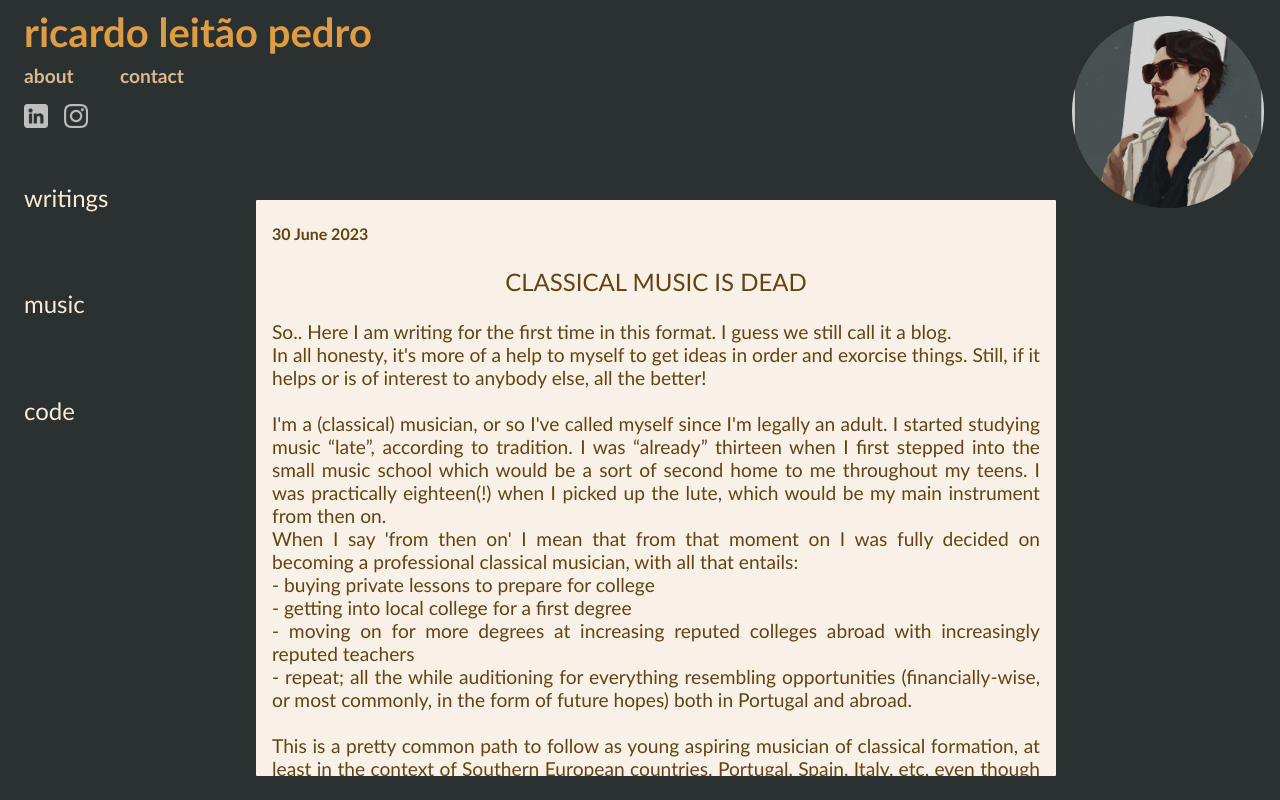
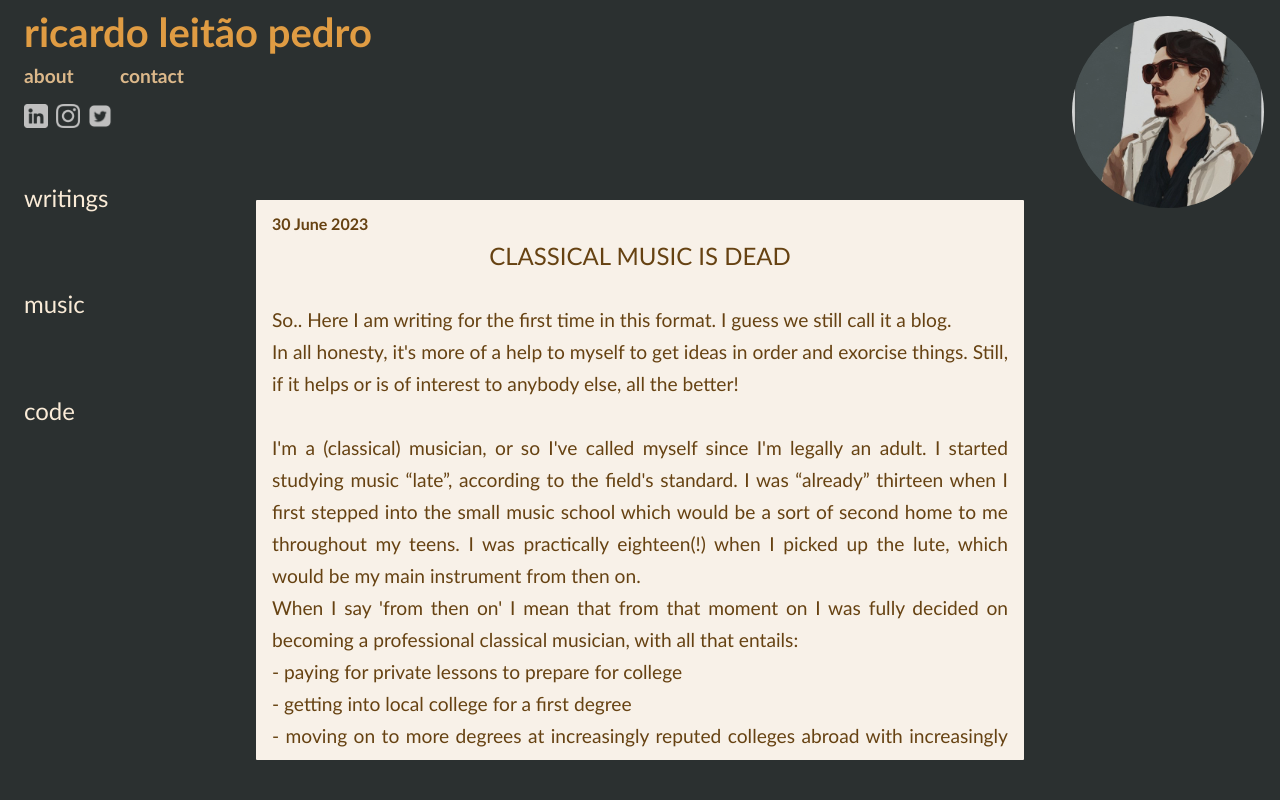
Before and after one commit to RLPedro/homepage, a React (Create React App) app: page /writings in a window 1280 px wide. Built offline with nearby package versions, Linux system fonts and the light colour scheme.

Commit message:
fixed styling, blog post and added twitter icon

```diff
--- a/src/App.css
+++ b/src/App.css
@@ -63,18 +63,21 @@ a {
   display: flex;
   flex-direction: row;
   justify-content: space-between;
-  width: 4rem;
+  /* width: 4rem; */
+  width: 5.5rem;
 }
 
 .app__social-media__linkedin,
-.app__social-media__instagram {
+.app__social-media__instagram,
+.app__social-media__twitter {
   width: 1.5rem;
   filter: invert(75%);
   cursor: pointer;
 }
 
 .app__social-media__linkedin:hover,
-.app__social-media__instagram:hover {
+.app__social-media__instagram:hover,
+.app__social-media__twitter:hover {
   filter: invert(100%);
 }
 
--- a/src/App.js
+++ b/src/App.js
@@ -6,6 +6,7 @@ import Contact from "./components/Contact"
 import Blog from "./components/Blog"
 import instagram from "./components/icons/instagram.png"
 import linkedin from "./components/icons/linkedin.png"
+import twitter from "./components/icons/twitter.png"
 import me from "./components/imgs/me.jpg"
 import './App.css'
 
@@ -22,8 +23,10 @@ const App = () => {
         </div>
 
         <div className="app__social-media">
-          <a href="https://www.linkedin.com/in/ricardoleitaopedro" target="_blank" rel="noreferrer"><img className="app__social-media__linkedin" src={linkedin} alt="linked-in link" /></a>
+          <Link to="https://www.linkedin.com/in/ricardoleitaopedro" target="_blank" rel="noreferrer"><img className="app__social-media__linkedin" src={linkedin} alt="linked-in link" /></Link>
           <Link to="https://www.instagram.com/ricardoleitaopedro" target="_blank" rel="noreferrer"><img className="app__social-media__instagram" src={instagram} alt="instagram link" /></Link>
+          <Link to="https://www.twitter.com/rleitaopedro" target="_blank" rel="noreferrer"><img className="app__social-media__twitter" src={twitter} alt="twitter link" /></Link>
+
         </div>
 
         <img src={me} id="me" alt="AI-generated Ricardo Leitão Pedro"/>
--- a/src/components/Blog.css
+++ b/src/components/Blog.css
@@ -1,9 +1,9 @@
 .blog {
   background-color: rgb(248, 241, 232);
   font-size: 1.2rem;
+  line-height: 2rem;
   color:rgb(102, 66, 18);
   text-align: justify;
-  padding: 1rem 1rem 0 1rem;
   border-radius: 1px;
   overflow: scroll;
   cursor:row-resize;
@@ -15,11 +15,16 @@
 
 .blog__date {
   font-size: 1rem;
-  margin: .5rem 0 0 0;
+  margin: .5rem 0 0 1rem;
   font-weight: bold;
 }
 
 .blog__title {
   font-size: 1.5rem;
   text-align: center;
+  margin: 0 0 2rem 0;
 }
+
+.blog__text {
+  margin: 0 1rem 0 1rem;
+}
--- a/src/components/Blog.js
+++ b/src/components/Blog.js
@@ -6,20 +6,20 @@ const Blog = () => {
     <div className="content blog">
       <p className="blog__date">30 June 2023</p>
       <p className="blog__title">CLASSICAL MUSIC IS DEAD</p>
-      <p>
+      <p className="blog__text">
         So.. Here I am writing for the first time in this format. I guess we still call it a blog.<br/>
         In all honesty, it's more of a help to myself to get ideas in order and exorcise things. Still, if it helps or is of interest to anybody else, all the better!<br/>
         <br/>
-        I'm a (classical) musician, or so I've called myself since I'm legally an adult. I started studying music “late”, according to tradition. I was “already” thirteen when I first stepped into the small music school which would be a sort of second home to me throughout my teens. I was practically eighteen(!) when I picked up the lute, which would be my main instrument from then on.<br/>
+        I'm a (classical) musician, or so I've called myself since I'm legally an adult. I started studying music “late”, according to the field's standard. I was “already” thirteen when I first stepped into the small music school which would be a sort of second home to me throughout my teens. I was practically eighteen(!) when I picked up the lute, which would be my main instrument from then on.<br/>
         When I say 'from then on' I mean that from that moment on I was fully decided on becoming a professional classical musician, with all that entails:<br/>
-        - buying private lessons to prepare for college<br/>
+        - paying for private lessons to prepare for college<br/>
         - getting into local college for a first degree<br/>
-        - moving on for more degrees at increasing reputed colleges abroad with increasingly reputed teachers<br/>
-        - repeat; all the while auditioning for everything resembling opportunities (financially-wise, or most commonly, in the form of future hopes) both in Portugal and abroad.<br/>
+        - moving on to more degrees at increasingly reputed colleges abroad with increasingly reputed teachers<br/>
+        - repeat; all while auditioning in the meantime for everything resembling opportunities (financially-wise, or most commonly, in the shape of hopes for the future), both in Portugal and abroad.<br/>
         <br/>
         This is a pretty common path to follow as young aspiring musician of classical formation, at least in the context of Southern European countries. Portugal, Spain, Italy, etc, even though they all have (and have had for decades) residing international teaching musicians of the highest quality and reputation, they often lack in logistic and financial support that give their more ambitious students a sense of having the full range of possibilities in building their career. The reasons for these are manifold, mostly streaming from a cultural issue, and not really the point of my text here.<br/>
         <br/>
-        My main point is rather connected to those factors which are not that obviously part of a (classical) musician's road into becoming a full-on professional. Or, more accurately, the factors that are not told nor exposed to us as young dreamy students, which means that unless we're born into a musical family we have no way to know of their existence. I certainly wasn't, and even when actually experiencing them personally much later on, it took me years and (what today I recognize as) a full burn-out to finally look at them in the face and see them for what they were.<br/>
+        My main point is rather connected to those factors which are not that obviously part of a (classical) musician's road into becoming a full-on professional. Or, more accurately, the factors that we are not told nor exposed to as young dreamy students, which means that unless we're born into a musical family we have no way of knowing the reality beforehand. I certainly didn't, and even when actually experiencing it personally much later on, it took me years and (what today I recognize as) a full burn-out to finally acknowledge it.<br/>
         <br/>
         This is a somewhat complex matter, but I'll resume it like this:<br/>
         CLASSICAL MUSIC IS NOT RELEVANT ANYMORE AS AN ART FORM.<br/>
@@ -32,28 +32,29 @@ const Blog = () => {
         This is, in my view, a problem in itself, but it comes with a bunch of others resulting or otherwise leading to it. The education we receive as classical musicians is directed towards and leading into this problem, for one.<br/>
         The borderline is that classical music has become for the most part a sort of museum-circus-live-entertainment. One for which we either work for decades to be able to perform in the fashion of such and such or otherwise go to great lengths to come off as new and exciting in the hope that it will make us stand out and finally get a place for ourselves in what has been for decades a completely sold-out space.<br/>
         <br/>
-        You see, while still among the living, the dead composers we so much appreciate today were writing music of their own age, for their own time, to be heard by the (living) people around them. They studied the old masters, sure, even performed their music every now and again, but mostly were concerned with their own music and audiences, naturally.<br/>
+        You see, while still among the living, the dead composers we so much appreciate today were writing music of their own age, for their own time, to be heard by the (living) people around them. They studied the old masters, sure, even performed their music every now and then, but mostly were concerned with their own music and audiences, naturally.<br/>
         We musicians of today though, play mostly their music (and very little music by living composers), go on stage dressed in a fashion still resembling formal dinner attire of the past century, abide to the performance rituals practised then and for the most part play in the same venues or similar ones.<br/>
         On the other hand, we barely support living composers (specially from the younger generations) and most attempts to bring classical music outside its age-old habitat of historical concert venues and historical composers is either done in the context of a somewhat superficial attempt at reaching younger audiences or met with great resistance.<br/>
         <br/>
         In the meantime, musicians go through decades of training, travelling and living far away from family and friends, spending money they don't really have on instruments and materials while enduring daily hard-work and sacrifice. Only to be met at some point with the harsh truth on the few possibilities shaping their professional horizon:<br/>
-        continue to strive for the foreseeable future the same way they did until now (i.e. gigging, private teaching, auditioning), without any financial nor career stability in sight<br/>
-        dedicate most of your time to teaching (not that stable income-wise either, unless in the context of a university, and still..) and continue to perform when time allows<br/>
-        have a side job unrelated to music or performing, usually with much higher stability and income while also performing whenever possible<br/>
+        <br />
+        - continue to strive for the foreseeable future the same way they did until now (i.e. gigging, private teaching, auditioning), without any financial nor career stability in sight<br/>
+        - dedicate most of their time to teaching (not that stable income-wise either, unless in the context of a university, and still..) and continue to perform when time allows<br/>
+        - have a side job unrelated to music or performing, usually with much higher stability and income while also performing whenever possible<br/>
         <br/>
-        Of course there are exceptions to these. Some musicians work very hard and eventually receive their moment in the Sun: they finally get that position in a renowned orchestra or win a competition which sets them going up and onwards in their career all of a sudden.<br/>
-        Nevertheless, these happen very rarely and, sadly, (way) more often than not, the success of a musician in today's age is mostly related to factors which have nothing to do with his or her actual quality as a musician. Networking and useful friendships are usually the most important assets to have in order to strive (assuming of course that you also have acceptable skills as a performer / teacher).<br/>
+        Of course there are exceptions to these. Some musicians work very hard and eventually receive their moment in the Sun: they finally get that position in a renowned orchestra or win a competition which sets their career going up and onwards all of a sudden.<br/>
+        Nevertheless, these happen very rarely and sadly, (way) more often than not, the success of a musician in today's age is mostly related to factors which have nothing to do with his or her actual quality as a musician. Networking and useful friendships are usually the most important assets to have in order to strive (assuming of course that you also have acceptable skills as a performer / teacher).<br/>
         <br/>
         You could say that it has always been so and it's the same in other professions. Sure.<br/>
         Still, the market place in classical music is such a narrow space that you can barely call it a market, as in, a place where people are hired for a particular job by different employers on a frequent basis. Also, maybe contrarily to common opinion, I do believe that classical music (or perhaps the art world in general) lives even more out of favouritism and fabricated hype of particular personae than most professional environments.<br/>
-        To be sure, this is not in favour of the actual performers (even the current hyped ones, who can stop being so at a moment's notice), but rather to the benefit of old-established institutions in the cultural and political milieu which are interested in the refined look it gives them, among other benefits I can only imagine.<br/>
+        To be sure, this is not in favour of the actual performers (not even the current hyped ones, who can stop being so at a moment's notice), but rather to the benefit of old-established institutions in the cultural and political milieu which are interested in the refined look it gives them, among other benefits I can only imagine.<br/>
         I can't explain it in any other way since classical music in its current shape doesn't in any way generate revenues that are worth any considerable investment, whether in education (virtually all music faculties generate debt rather than profit), ticket sales (most festivals and seasons live to a great extent out of government support and cultural grants), or worse yet, record sales (records these days are little more than entries in a musician's curriculum).<br/>
         <br/>
-        I currently work as a full-time software engineer, so I even have an actual point of comparison now. But more on that in the upcoming second part to this post.<br/>
+        I currently work as a full-time software engineer so I even have an actual point of comparison now, but more on that in upcoming posts.<br/>
         <br/>
         Anyway, I hope by now my point is clearer.<br/>
-        Which, to be sure, is not to diminish the sublime composers and performers of the past (to me personally, polyphony from the late Middle-Ages and Renaissance will probably always be the purest form of organised sound invented by mankind). <br/>
-        Rather, I believe it's about time we stop deceiving brilliant and naïve young musicians who spend most of their lives dreaming of dreams that barely exist anymore in the real world. Instead, destroy the fences and invite classical music into our daily places with all the new and exciting players (alongside the old ones), actually supporting classical music in our daily lives: concerts in new venues with new music, new attire, new stages, new media, new values and, most importantly, new audiences (again, alongside the old ones).<br/>
+        Which, to be sure, is not to defend the removal of classical music from concert halls nor to diminish the sublime composers and performers of the past (to me personally, polyphony from the late Middle-Ages and Renaissance will probably always be the purest form of organised sound invented by mankind). <br/>
+        Rather, I believe it's about time we stop deceiving brilliant and naïve young musicians who spend most of their lives dreaming dreams that barely exist anymore in the real world. Instead, destroy the fences and invite classical music into our daily places with all the new and exciting players (alongside the old ones), actually supporting classical music in our daily lives: concerts in new venues with new music, new attire, new stages, new media, new values and, most importantly, new audiences (again, alongside the old ones).<br/>
         <br/>
         Musicians and artists need to be cherished and free, like everybody else, so they can keep being passionate about working and living off their craft.<br/>
         <br/>
```
Also changed, not shown: src/components/icons/twitter.png (added).
